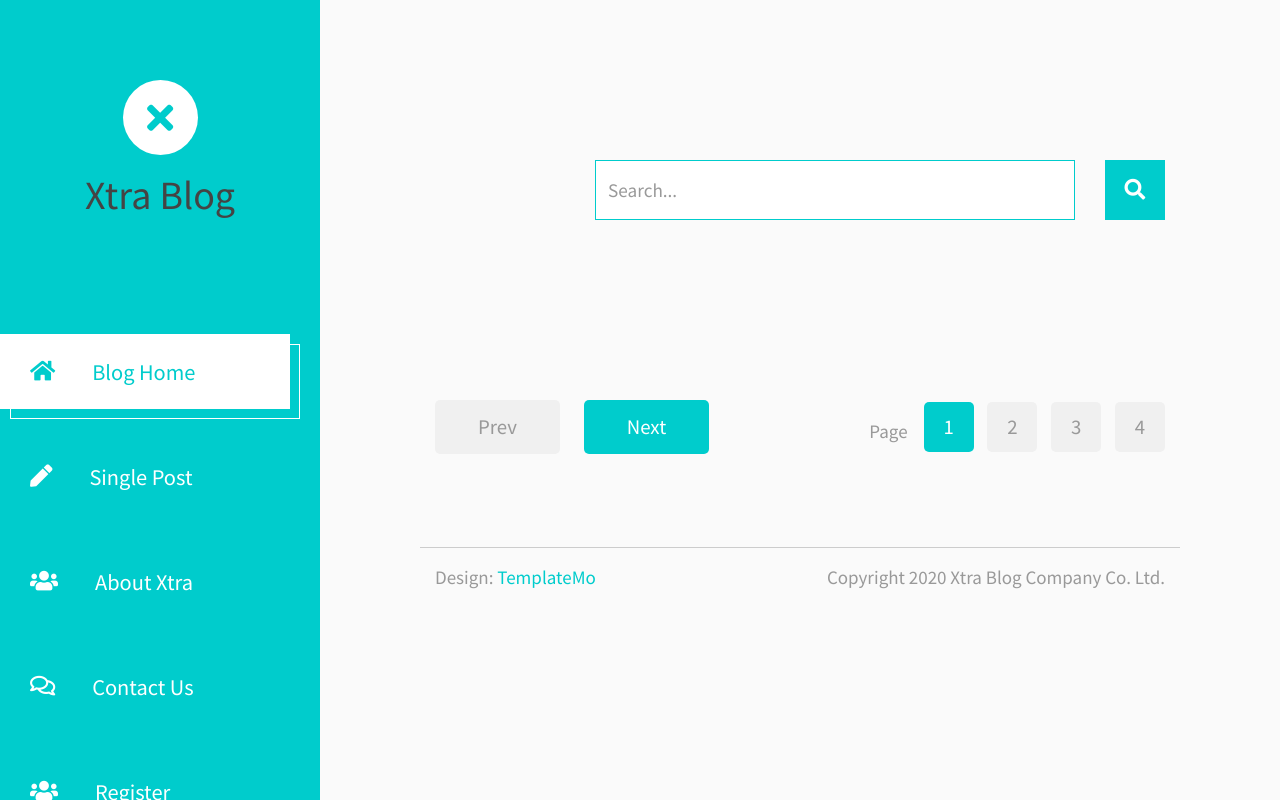
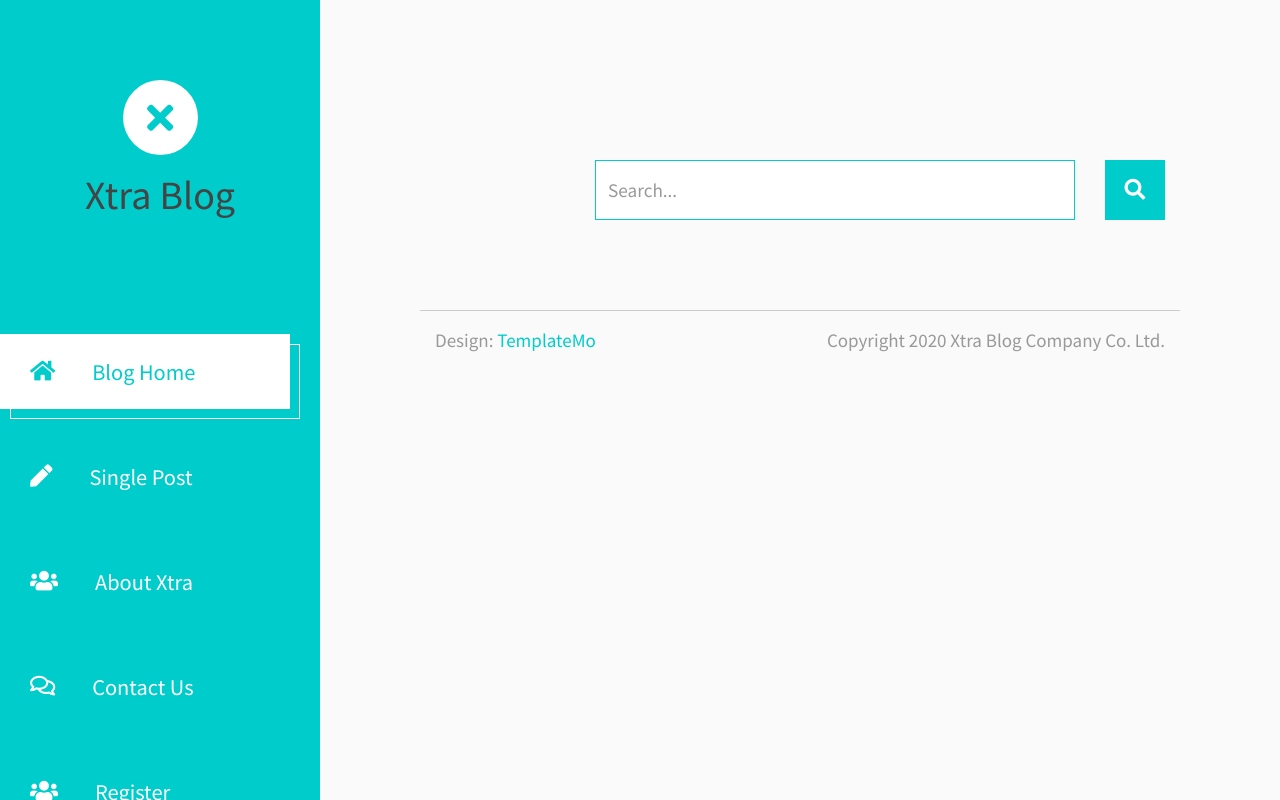
Before and after one commit to mhammed2020/Visit-Morocco-Platform, a Django app: page / in a window 1280 px wide. Run offline with Django 3.2, Linux system fonts and the light colour scheme; some libraries are stand-ins or nearby versions.

Commit message:
delete static pagination

```diff
--- a/templates/base.html
+++ b/templates/base.html
@@ -103,31 +103,7 @@ https://templatemo.com/tm-553-xtra-blog
 
             {% endblock  %}
 
-            <div class="row tm-row tm-mt-100 tm-mb-75">
-                <div class="tm-prev-next-wrapper">
-                    <a href="#" class="mb-2 tm-btn tm-btn-primary tm-prev-next disabled tm-mr-20">Prev</a>
-                    <a href="#" class="mb-2 tm-btn tm-btn-primary tm-prev-next">Next</a>
-                </div>
-                <div class="tm-paging-wrapper">
-                    <span class="d-inline-block mr-3">Page</span>
-                    <nav class="tm-paging-nav d-inline-block">
-                        <ul>
-                            <li class="tm-paging-item active">
-                                <a href="#" class="mb-2 tm-btn tm-paging-link">1</a>
-                            </li>
-                            <li class="tm-paging-item">
-                                <a href="#" class="mb-2 tm-btn tm-paging-link">2</a>
-                            </li>
-                            <li class="tm-paging-item">
-                                <a href="#" class="mb-2 tm-btn tm-paging-link">3</a>
-                            </li>
-                            <li class="tm-paging-item">
-                                <a href="#" class="mb-2 tm-btn tm-paging-link">4</a>
-                            </li>
-                        </ul>
-                    </nav>
-                </div>
-            </div>
+
             <footer class="row tm-row">
                 <hr class="col-12">
                 <div class="col-md-6 col-12 tm-color-gray">
```
